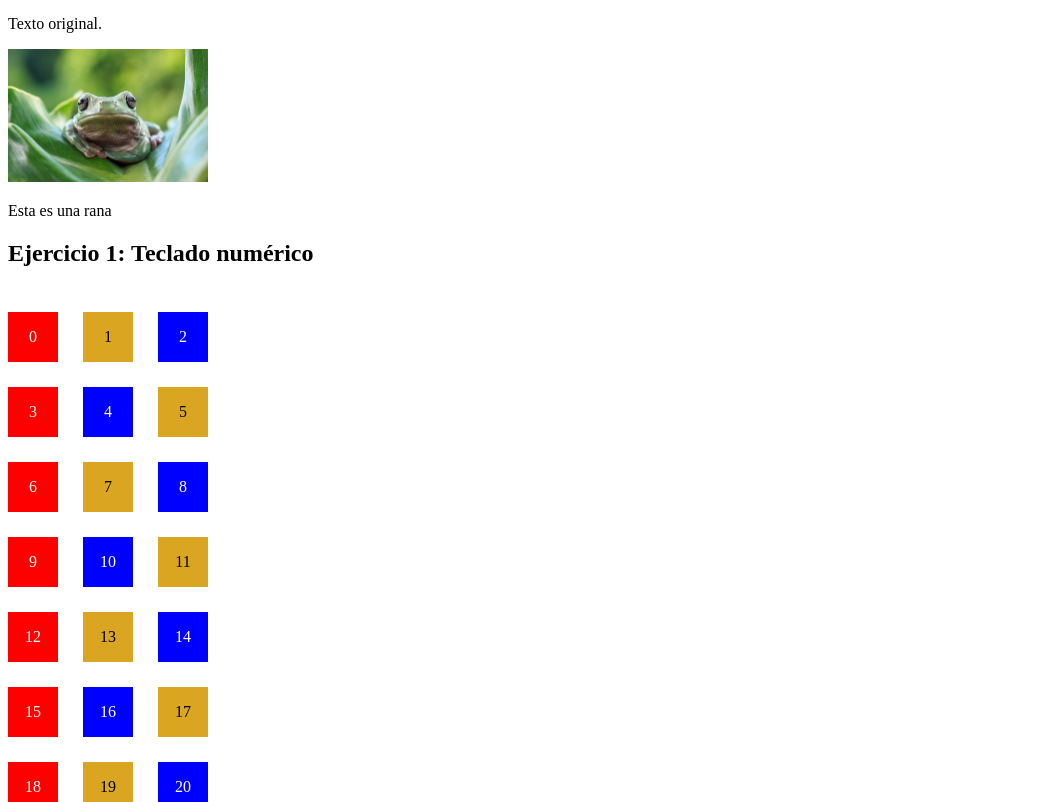
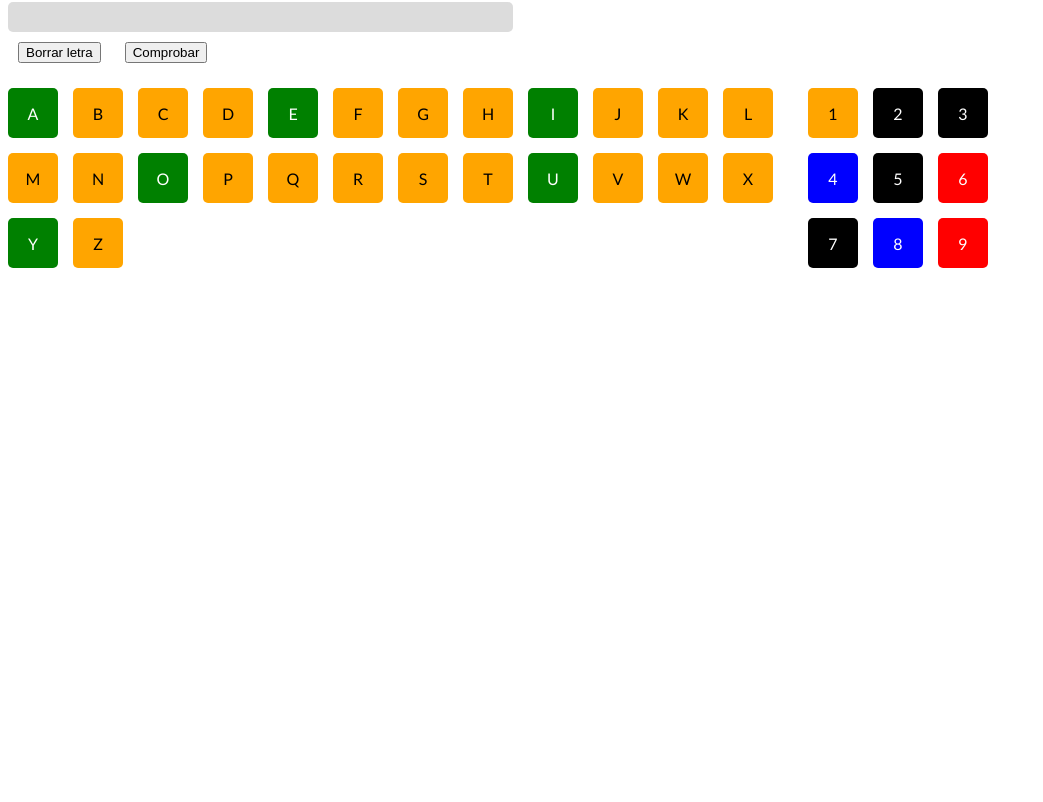
Before and after one commit to AntonOr-sp/M06-Ejercicios, a plain HTML site: page DOM/index.html in a window 1280 px wide. Shown: the part 65-867 px from the top of the page, without its empty margins (0-1043 px from the left). After the commit the page ends 800 px from the top, so only its background shows below. Drawn offline with Linux system fonts and the light colour scheme; no server answers.

Commit message:
Ej2 Teclado Alfabetonumérico

```diff
--- a/DOM/Scripts.js
+++ b/DOM/Scripts.js
@@ -1,45 +1,153 @@
-tecladoNumerico();
-
-function eje1(){
-    document.getElementById("titulo").innerHTML="Título actualizado";
-    document.getElementById("parrafo").innerHTML="Texto actualizado";
+function eje1() {
+    document.getElementById("titulo").innerHTML = "Título actualizado";
+    document.getElementById("parrafo").innerHTML = "Texto actualizado";
     console.log("Todo actualizado");
 }
 
-function eje2(){
+function eje2() {
     let mascota = document.getElementById("mascota");
-    mascota.src ="Media/rana1.jpg"
-    document.getElementById("description").textContent="Imagen actualizada";
+    mascota.src = "Media/rana1.jpg"
+    document.getElementById("description").textContent = "Imagen actualizada";
 }
 
-function eje3(){
+function eje3() {
     //ElementHTML document.createElement()
     let parrafo = document.createElement("p");
-    parrafo.textContent ="Este es un párrafo añadido"
+    parrafo.textContent = "Este es un párrafo añadido"
     document.getElementById("contenedor").appendChild(parrafo);
 }
 
-function tecladoNumerico(){
-    let valueNumbers = 50;
-
+function tecladoNumerico() {
+    let valueNumbers = 9;
+    let gradient = "";
     let teclado = document.getElementById("teclado");
 
-
-    for(let i = 0; i<valueNumbers ;i++){
+    for (let i = 1; i < valueNumbers + 1; i++) {
         let tecla = document.createElement("div");
-        tecla.innerHTML = "<p>"+i+"</p>";
+        tecla.innerHTML = "<p>" + i + "</p>";
         tecla.className = "tecla";
 
-        if(i%2 === 0){
-            tecla.style.background="blue";
-            tecla.style.color="white";
-        }
+        cambiarFondoNum(i, tecla);
 
-        if(i%3 === 0){
-            tecla.style.background="red";
-            tecla.style.color="white";
-        }
+        tecla.setAttribute('onclick', "escribeTecla('" + i + "')");
 
         teclado.appendChild(tecla);
+
     }
 }
+
+function cambiarFondoNum(i, tecla) {
+
+
+    if (i % 2 == 0) {
+        tecla.style.background = "blue";
+        tecla.style.color = "white";
+    }
+
+    if (i % 3 == 0) {
+        tecla.style.background = "red";
+        tecla.style.color = "white";
+    }
+
+    if (i % 5 == 0) {
+        tecla.style.background = "green";
+        tecla.style.color = "white";
+    }
+
+    if (esPrimo(i)) {
+        tecla.style.background = "black";
+        tecla.style.color = "white";
+    }
+
+
+
+}
+
+function esPrimo(n) {
+    if (n < 2) return false;
+    for (let i = 2; i <= Math.sqrt(n); i++) {
+        if (n % i === 0) return false;
+    }
+    return true;
+}
+
+function tecladoABC() {
+    let teclado = document.getElementById("tecladoABC");
+
+    for (let i = 65; i < 91; i++) {
+        let tecla = document.createElement("div");
+        tecla.innerHTML = "<p>" + String.fromCharCode(i) + "</p>";
+        tecla.className = "tecla";
+
+        cambiarFondoABC(i, tecla);
+
+        tecla.setAttribute('onclick', "escribeTecla('" + String.fromCharCode(i) + "')");
+
+        teclado.appendChild(tecla);
+
+    }
+}
+
+function cambiarFondoABC(i, tecla) {
+
+
+    if (i === 65 || i === 69 || i === 73 || i === 79 || i === 85 || i === 89) {
+        tecla.style.background = "green";
+        tecla.style.color = "white";
+    } else {
+        tecla.style.background = "orange";
+    }
+
+
+
+}
+
+function escribeTecla(letra) {
+    console.log(letra);
+    let miTexto = document.getElementById("miTexto");
+    if (miTexto.textContent.length < 5) {
+        miTexto.textContent += letra
+        console.log("Has añadido " + letra + " y ahora hay: " + miTexto.textContent)
+    } else {
+        miTexto.style.backgroundColor = "red";
+        console.log("Demasiado largo");
+    }
+}
+
+function borraLetra() {
+    let miTexto = document.getElementById("miTexto");
+    if (miTexto.textContent.length > 0) {
+        miTexto.textContent = miTexto.textContent.substring(0, miTexto.textContent.length - 1);
+    }
+}
+
+function comprobar() {
+    let miTexto = document.getElementById("miTexto");
+    if (miTexto.textContent == palabra) {
+        miTexto.backgroundColor = "green";
+        alert("Respuesta correcta!");
+    } else {
+        miTexto.backgroundColor = "red";
+        alert("No has adivinado la palabra :(");
+    }
+}
+
+let palabra = "";
+function palabraSecreta() {
+    fetch('https://random-word-api.herokuapp.com/word?lang=es&length=5')
+        .then(response => response.json())
+        .then(data => {
+            palabra = data[0]; // La API devuelve un array, ej: ["perro"]
+
+            palabra = palabra.toUpperCase();
+            console.log("Tu palabra secreta es:", palabra);
+
+        });
+}
+
+
+tecladoABC();
+
+tecladoNumerico();
+
+palabraSecreta();
--- a/DOM/index.html
+++ b/DOM/index.html
@@ -9,35 +9,74 @@
 
     <style>
         .tecla {
+            font-family: 'Gill Sans', 'Gill Sans MT', Calibri, 'Trebuchet MS', sans-serif;
             width: 50px;
             height: 50px;
-            margin: 25px 25px 0 0;
-            background-color: goldenrod;
+            margin: 15px 15px 0 0;
+            background-color: orange;
+            border-radius: 5px;
             text-align: center;
         }
 
-        #teclado{
+        #miTexto {
+            font-family: 'Gill Sans', 'Gill Sans MT', Calibri, 'Trebuchet MS', sans-serif;
+            width: 500px;
+            height: 30px;
+            padding-left: 5px;
+            border-radius: 5px;
+            background-color: rgb(220, 220, 220);
+            display: flex;
+            align-items: center;
+        }
+
+        .boxTeclados {
+            display: flex;
+        }
+
+        #tecladoABC {
+            width: 800px;
+            display: flex;
+            flex-wrap: wrap;
+        }
+
+        #teclado {
             width: 225px;
             display: flex;
             flex-wrap: wrap;
+        }
+
+        button {
+            margin: 10px;
         }
     </style>
 </head>
 
 <body>
 
-    <h1 id="titulo">Título original</h1>
+    <!-- <h1 id="titulo">Título original</h1>
     <p id="parrafo">Texto original.</p>
     <img id="mascota" src="Media/rana2.jpg" style="width: 200px;">
     <p id="description">Esta es una rana</p>
 
-    <div id="contenedor"></div>
+    <div id="contenedor"></div> -->
 
     <section>
-        <h2>Ejercicio 1: Teclado numérico</h2>
-        <div id="teclado">
+        <h2>Ejercicio 2: Teclado Alfanumérico</h2>
+        <main>
+            <div id="miTexto"></div>
 
-        </div>
+            <button id="boton" onclick="borraLetra()">Borrar letra</button>
+            <button id="boton" onclick="comprobar()">Comprobar</button>
+
+            <div class="boxTeclados">
+                <div id="tecladoABC">
+
+                </div>
+                <div id="teclado">
+
+                </div>
+            </div>
+        </main>
     </section>
 
 </body>
```
